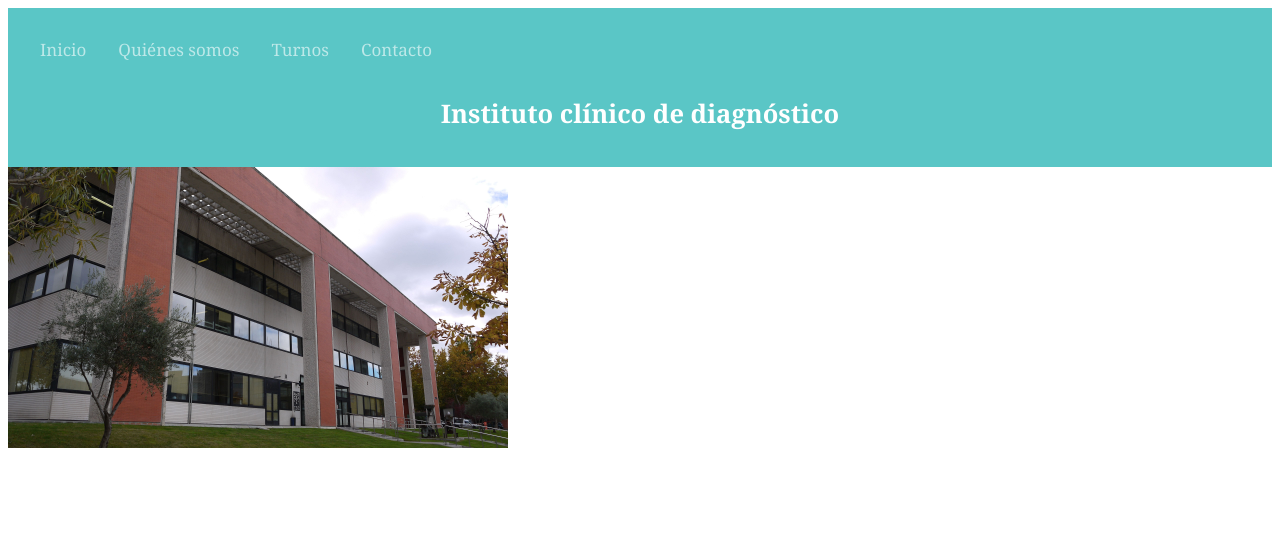
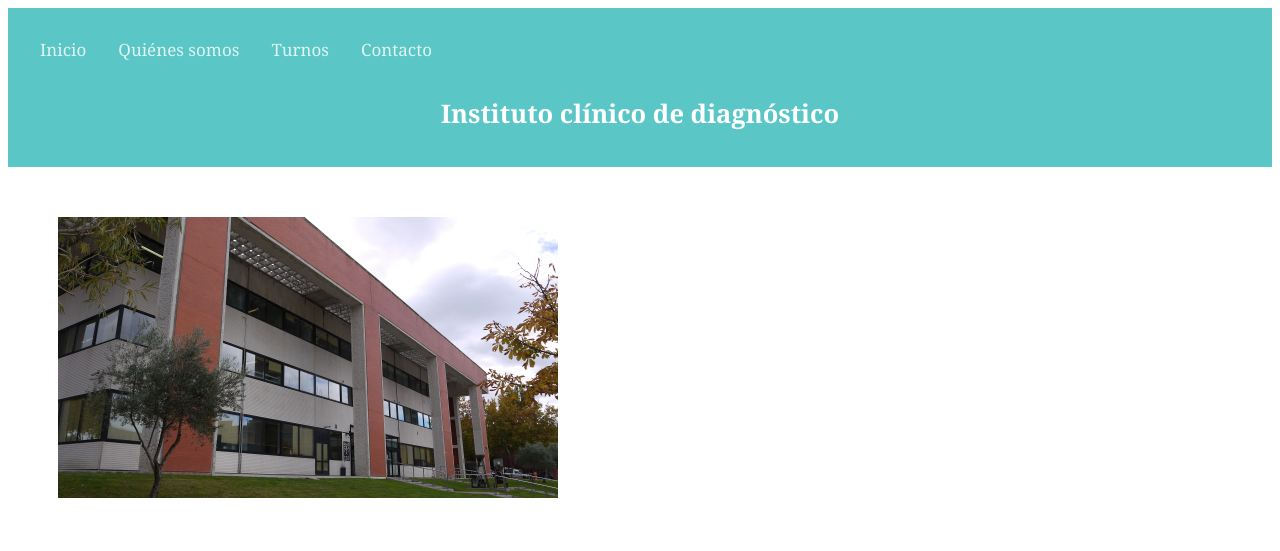
Before and after one commit to mfgallardo/Proyecto-front, a plain HTML site: page index.html in a window 1280 px wide. Drawn offline with Linux system fonts and the light colour scheme.

Commit message:
css en la topnav empezado

```diff
--- a/style.css
+++ b/style.css
@@ -11,7 +11,7 @@ nav {
 
 .topnav a {
   float: left;
-  color: rgba(255, 255, 255, 0.6);
+  color: rgba(255, 255, 255, 0.807);
   text-align: center;
   padding: 14px 16px;
   text-decoration: none;
@@ -22,13 +22,12 @@ nav {
   color: rgb(31, 23, 185);
 }
 
-/* Add a color to the active/current link */
+/* esto a arreglar */
 .topnav a.active {
   background-color: #04AA6D;
   color: white;
 }
 
-/* Right-aligned section inside the top navigation */
-.topnav-right {
-  float: right;
+img {
+    padding: 50px;
 }
```
